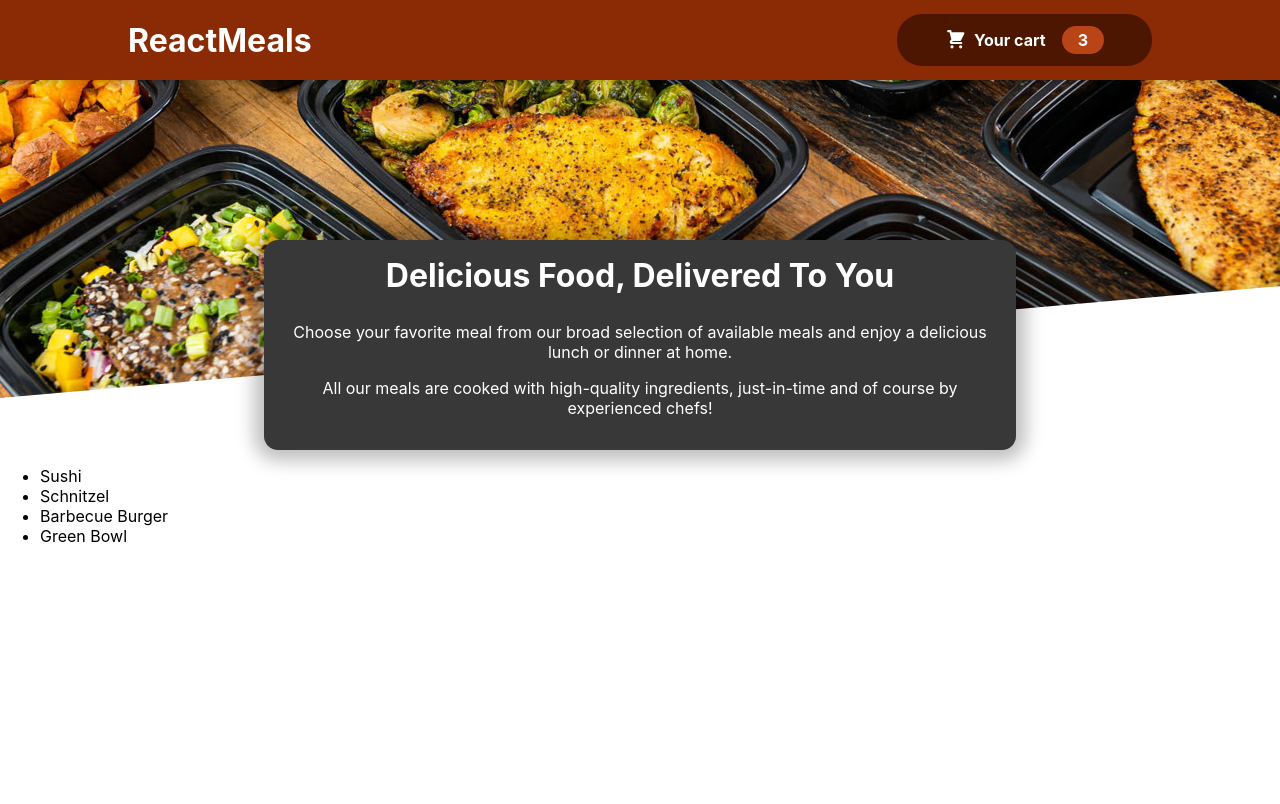
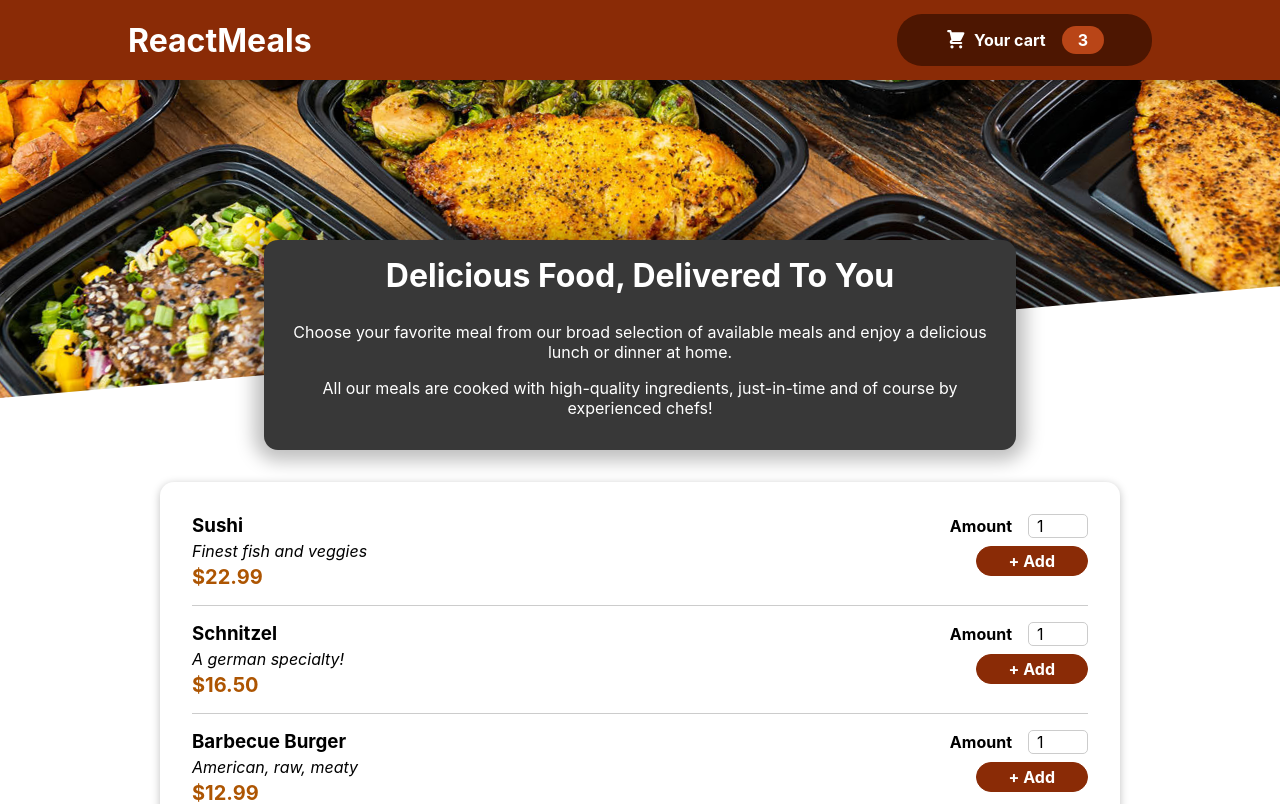
Before and after one commit to aiste-klusaite/food-order-app, a React (Create React App) app: page / in a window 1280 px wide. Shown: the top 804 px of the page. Built offline with nearby package versions, Linux system fonts and the light colour scheme.

Commit message:
Adding MealItem and MealForm

```diff
--- /dev/null
+++ b/src/components/Meals/AvailableMeals.module.scss
@@ -0,0 +1,24 @@
+.meals {
+    max-width: 60rem;
+    width: 90%;
+    margin: 2rem auto;
+    animation: meals-appear 1s ease-out forwards;
+
+    ul {
+        list-style: none;
+        margin: 0;
+        padding: 0;
+    }
+}
+
+  @keyframes meals-appear {
+    from {
+      opacity: 0;
+      transform: translateY(3rem);
+    }
+
+    to {
+      opacity: 1;
+      transform: translateY(0);
+    }
+  }
--- a/src/components/Meals/AvailableMeals.tsx
+++ b/src/components/Meals/AvailableMeals.tsx
@@ -1,14 +1,27 @@
 import React from "react";
+
+import classes from './AvailableMeals.module.scss';
 import { dummyMeals } from "../../assets/Data/DummyMeals";
+import Card from "../UI/Card";
+import MealItem from "./MealItem/MealItem";
 
 const AvailableMeals: React.FC = () => {
-    const mealsList = dummyMeals.map((meal) => <li>{meal.name}</li>);
+    const mealsList = dummyMeals.map((meal) =>
+        <MealItem
+            mealId={meal.id}
+            key={meal.id}
+            name={meal.name}
+            description={meal.description}
+            price={meal.price}
+        />);
 
     return (
-        <section>
-            <ul>
-                {mealsList}
-            </ul>
+        <section className={classes.meals}>
+            <Card>
+                <ul>
+                    {mealsList}
+                </ul>
+            </Card>
         </section>
     )
 };
--- /dev/null
+++ b/src/components/Meals/MealItem/MealItem.module.scss
@@ -0,0 +1,22 @@
+.meal {
+    display: flex;
+    justify-content: space-between;
+    margin: 1rem;
+    padding-bottom: 1rem;
+    border-bottom: 1px solid #ccc;
+
+    h3 {
+        margin: 0 0 0.25rem 0;
+      }
+
+      .description {
+        font-style: italic;
+      }
+
+      .price {
+        margin-top: 0.25rem;
+        font-weight: bold;
+        color: #ad5502;
+        font-size: 1.25rem;
+      }
+  }
--- /dev/null
+++ b/src/components/Meals/MealItem/MealItem.tsx
@@ -0,0 +1,28 @@
+import React from "react";
+
+import classes from './MealItem.module.scss';
+import MealItemForm from "./MealItemForm";
+
+interface MealItemProps {
+    name: string;
+    description: string;
+    price: number;
+    mealId: string;
+}
+
+const MealItem: React.FC<MealItemProps> = ({ name, description, price, mealId}) => {
+    const modifiedPrice = `$${price.toFixed(2)}`
+
+    return (
+        <li className={classes.meal}>
+            <div>
+                <h3>{name}</h3>
+                <div className={classes.description}>{description}</div>
+                <div className={classes.price}>{modifiedPrice}</div>
+            </div>
+            <div><MealItemForm inputId={mealId} /></div>
+        </li>
+    )
+};
+
+export default MealItem;
--- /dev/null
+++ b/src/components/Meals/MealItem/MealItemForm.module.scss
@@ -0,0 +1,20 @@
+.form {
+    text-align: right;
+
+    button {
+      font: inherit;
+      cursor: pointer;
+      background-color: #8a2b06;
+      border: 1px solid #8a2b06;
+      color: white;
+      padding: 0.25rem 2rem;
+      border-radius: 20px;
+      font-weight: bold;
+
+      &:hover,
+      &:active {
+        background-color: #641e03;
+        border-color: #641e03;
+      }
+    }
+}
--- /dev/null
+++ b/src/components/Meals/MealItem/MealItemForm.tsx
@@ -0,0 +1,24 @@
+import React from "react";
+
+import classes from './MealItemForm.module.scss';
+import Input from "../../UI/Input";
+
+const MealItemForm: React.FC<{inputId: string}> = ({inputId}) => {
+    return (
+        <form className={classes.form}>
+            <Input
+                label="Amount"
+                input={{
+                    id: 'amount' + inputId,
+                    type: 'number',
+                    min: '1',
+                    max: '5',
+                    step: '1',
+                    defaultValue: '1'
+                }}/>
+            <button>+ Add</button>
+        </form>
+    )
+};
+
+export default MealItemForm;
--- /dev/null
+++ b/src/components/UI/Card.module.scss
@@ -0,0 +1,6 @@
+.card {
+    padding: 1rem;
+    box-shadow: 0 2px 8px rgba(0, 0, 0, 0.25);
+    border-radius: 14px;
+    background-color: white;
+  }
--- /dev/null
+++ b/src/components/UI/Card.tsx
@@ -0,0 +1,13 @@
+import React from "react";
+
+import classes from './Card.module.scss';
+
+interface CardProps {
+    children: React.ReactNode;
+}
+
+const Card: React.FC<CardProps> = ({children}) => {
+    return <div className={classes.card}>{children}</div>
+};
+
+export default Card;
--- /dev/null
+++ b/src/components/UI/Input.module.scss
@@ -0,0 +1,18 @@
+.input {
+    display: flex;
+    align-items: center;
+    margin-bottom: 0.5rem;
+
+    label {
+        font-weight: bold;
+        margin-right: 1rem;
+      }
+
+      input {
+        width: 3rem;
+        border-radius: 5px;
+        border: 1px solid #ccc;
+        font: inherit;
+        padding-left: 0.5rem;
+      }
+  }
--- /dev/null
+++ b/src/components/UI/Input.tsx
@@ -0,0 +1,24 @@
+import React from "react";
+
+import classes from './Input.module.scss';
+
+interface InputProps {
+    label: string;
+    input: {
+        id: string;
+        type: 'text'| 'number'
+        min: string;
+        max: string;
+        step: string;
+        defaultValue: string
+    }
+}
+
+const Input: React.FC<InputProps> = ({label, input}) => {
+    return <div className={classes.input}>
+        <label htmlFor={input.id}>{label}</label>
+        <input {...input}/>
+    </div>
+};
+
+export default Input;
```
